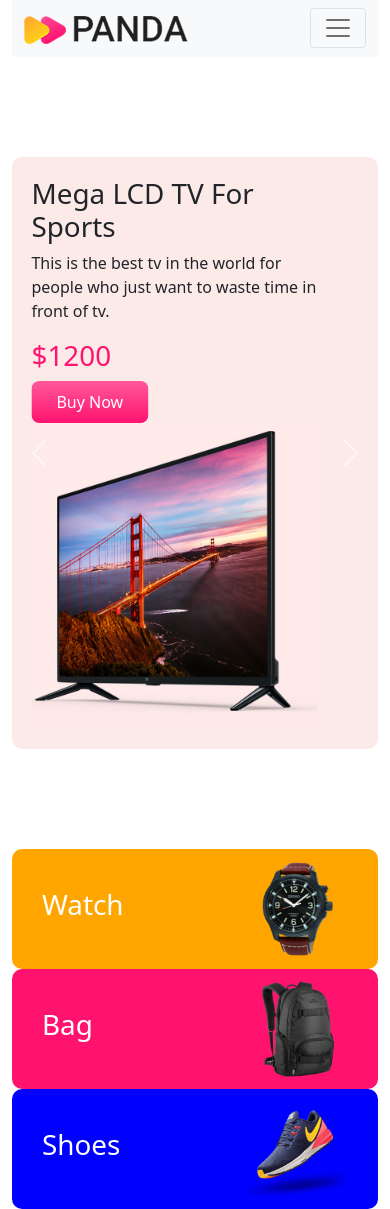
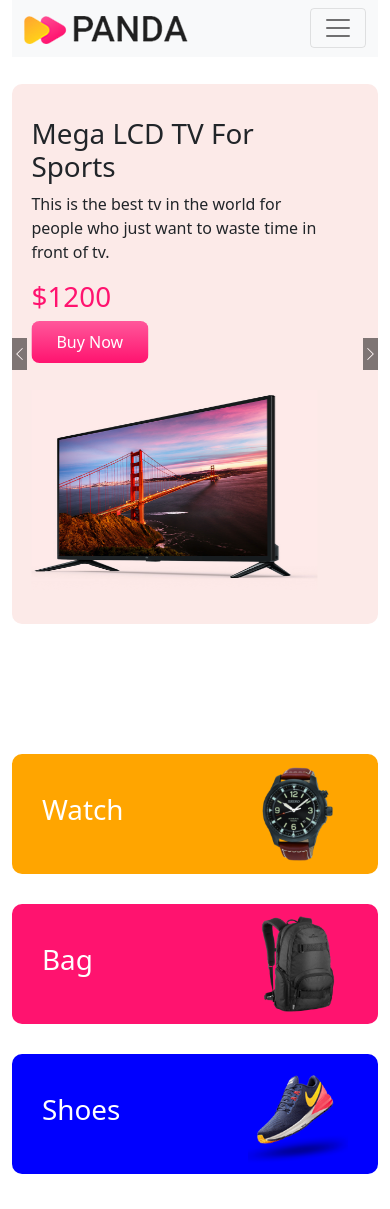
Before and after one commit to ZIHAD22/panda-commerce, a plain HTML site: page index.html in a window 390 px wide. Shown: the top 1209 px of the page. Drawn offline with nearby package versions, Linux system fonts and the light colour scheme.

Commit message:
some error fixt

```diff
--- a/index.html
+++ b/index.html
@@ -5,6 +5,7 @@
     <meta http-equiv="X-UA-Compatible" content="IE=edge" />
     <meta name="viewport" content="width=device-width, initial-scale=1.0" />
     <title>Panda Commerce</title>
+    <link rel="shortcut icon" href="./images/flogo.png" type="image/x-icon" />
     <link
       href="https://cdn.jsdelivr.net/npm/bootstrap@5.0.2/dist/css/bootstrap.min.css"
       rel="stylesheet"
@@ -14,7 +15,7 @@
     <link rel="stylesheet" href="style.css" />
   </head>
   <body>
-    <div class="container">
+    <div class="container container-botom">
       <nav class="navbar navbar-expand-lg navbar-light bg-light">
         <div class="container-fluid">
           <a class="navbar-brand" href="#">
@@ -59,8 +60,8 @@
         data-bs-ride="carousel"
       >
         <div class="carousel-inner">
-          <div class="carousel-item active">
-            <div class="row d-flex align-items-center">
+          <div class="carousel-item active" data-interval="1000">
+            <div class="row row-height align-items-center">
               <div class="col-md-7">
                 <h1>Mega LCD TV For Sports</h1>
                 <p>
@@ -79,8 +80,8 @@
               </div>
             </div>
           </div>
-          <div class="carousel-item">
-            <div class="row d-flex align-items-center">
+          <div class="carousel-item" data-interval="1000">
+            <div class="row row-height align-items-center">
               <div class="col-md-7">
                 <h1>Cool Dude Headphone</h1>
                 <p>
@@ -93,14 +94,14 @@
               <div class="col-md-5">
                 <img
                   src="./images/banner-images/headphone.png"
-                  class="d-block w-100"
+                  class="d-block w-100 img-fluid"
                   alt="..."
                 />
               </div>
             </div>
           </div>
-          <div class="carousel-item">
-            <div class="row d-flex align-items-center">
+          <div class="carousel-item" data-interval="1000">
+            <div class="row row-height align-items-center">
               <div class="col-md-7">
                 <h1>X-Box for your living room</h1>
                 <p>
@@ -143,23 +144,29 @@
 
     <div class="container categories">
       <div class="row">
-        <div class="col-md-4">
+        <div class="col-md-4 pointer">
+          <a href="#watch">
             <div class="d-flex justify-content-between align-items-center cat1">
               <h1>Watch</h1>
               <img src="./images/categories/watch.png" alt="" />
             </div>
+          </a>
         </div>
-        <div class="col-md-4">
+        <div class="col-md-4 pointer">
+          <a href="#backpack">
             <div class="d-flex justify-content-between align-items-center cat2">
               <h1>Bag</h1>
               <img src="./images/categories/bag.png" alt="" />
             </div>
+          </a>
         </div>
-        <div class="col-md-4">
+        <div class="col-md-4 pointer">
+          <a href="#shoes">
             <div class="d-flex justify-content-between align-items-center cat3">
               <h1>Shoes</h1>
               <img src="./images/categories/shoes.png" alt="" />
             </div>
+          </a>
         </div>
       </div>
     </div>
@@ -311,7 +318,7 @@
     </div>
     <footer>
       <small
-        >©2020. Panda Commerce. All rights reserved. Sofia, Bulgaria.</small
+        >©2022. Panda Commerce. All rights reserved. Sofia, Bulgaria.</small
       >
     </footer>
     <script
--- a/style.css
+++ b/style.css
@@ -1,12 +1,28 @@
 .container {
   margin-bottom: 100px;
+}
+.container-botom {
+  margin-bottom: 27px;
 }
 .pink-bg {
   background-color: #fceae8;
   border-radius: 10px;
 }
+.carousel-control-next,
+.carousel-control-prev {
+  width: 4%;
+}
+.carousel-control-next-icon {
+  background-color: black;
+}
+.carousel-control-prev-icon {
+  background-color: black;
+}
 .carousel-item {
   padding: 20px 40px;
+}
+.carousel img {
+  width: 100%;
 }
 .pink-price {
   color: #ff136f;
@@ -34,11 +50,18 @@
 .cat3 {
   background-color: blue;
 }
+.pointer {
+  cursor: pointer;
+  margin-top: 30px;
+}
 .categories h1 {
   color: white;
 }
 .categories img {
   width: 100px;
+}
+.categories a {
+  text-decoration: none;
 }
 .card-box {
   border: none;
@@ -75,3 +98,17 @@
 footer {
   text-align: center;
 }
+.row-height {
+  height: 500px;
+}
+
+@media (max-width: 767px) {
+  .row-height img {
+    height: 300px;
+  }
+}
+@media (max-width: 400px) {
+  .row-height img {
+    height: 200px;
+  }
+}
```
Also changed, not shown: images/flogo.png (added). Lines whose indentation alone changed are shown as unchanged.
